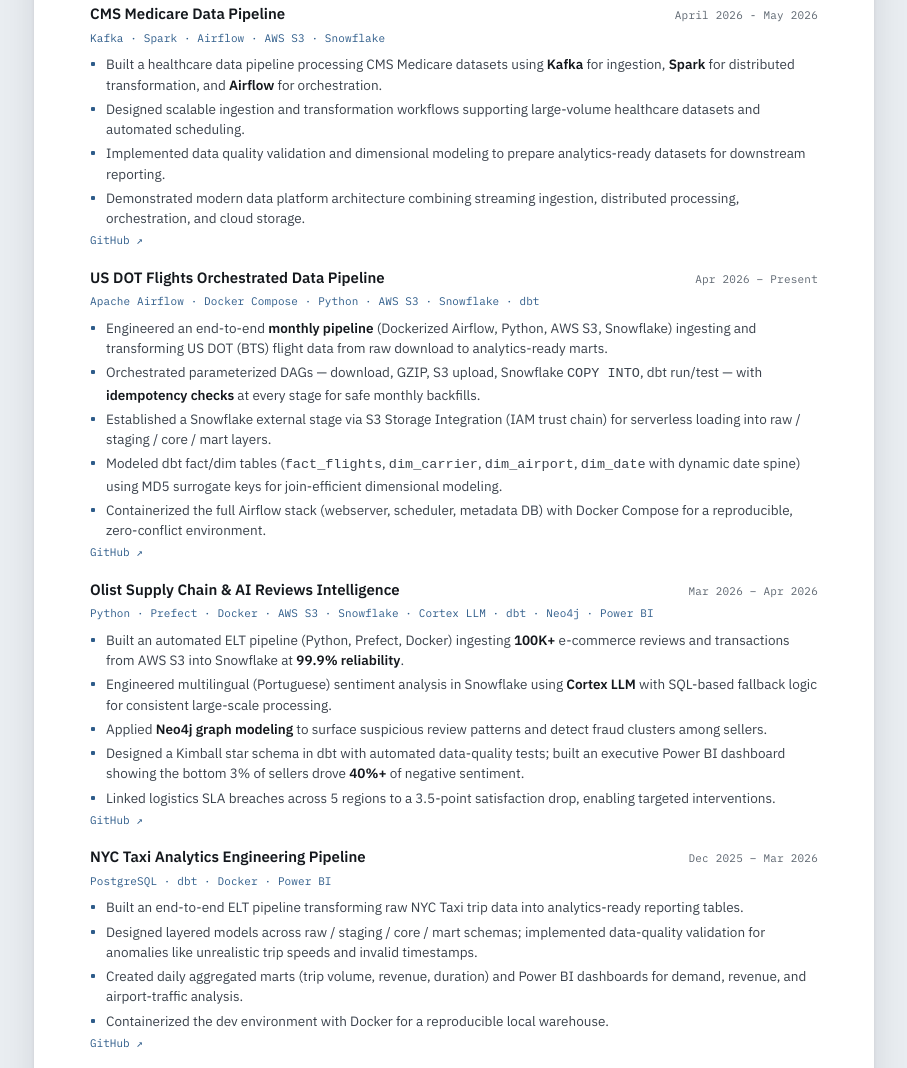
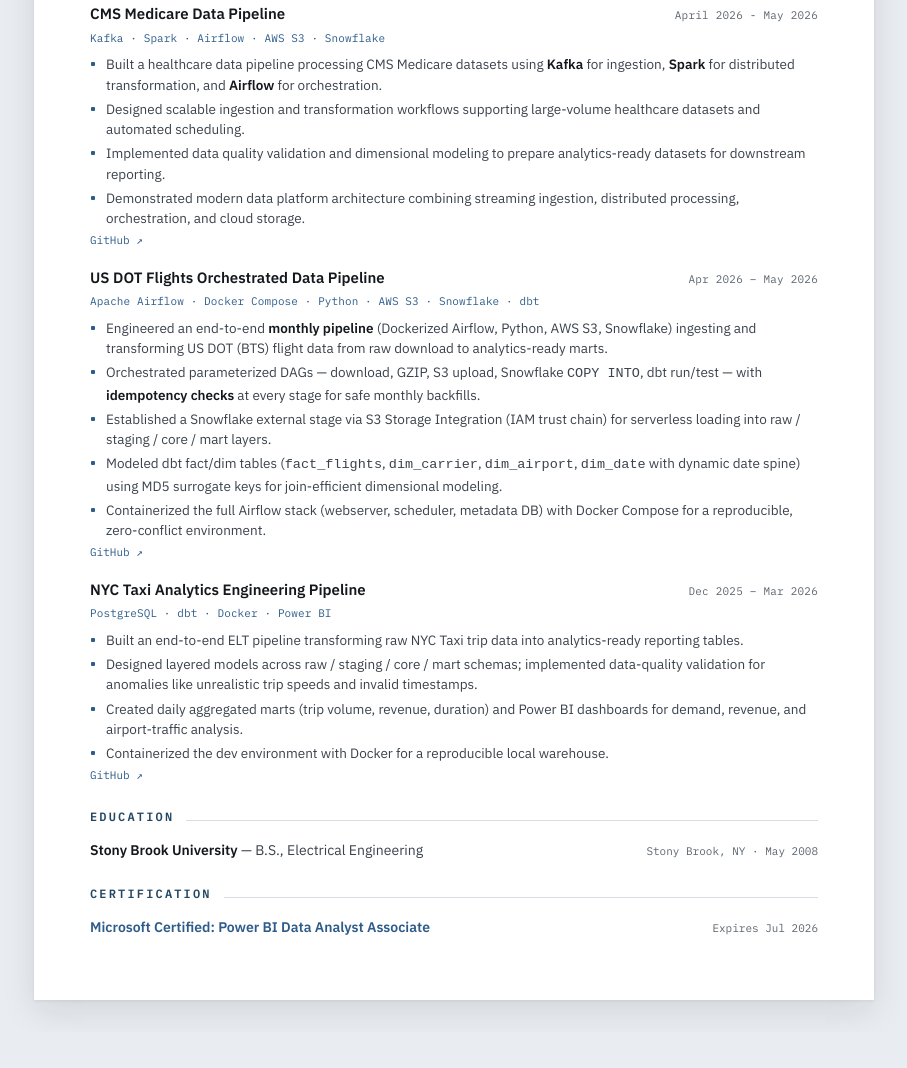
Before and after one commit to jonathanlyao/resume-site, a plain HTML site: page index.html in a window 1280 px wide. Shown: the part 1820-2888 px from the top of the page, without its empty margins (186-1093 px from the left). After the commit the page ends 2852 px from the top, so only its background shows below. Drawn offline with Linux system fonts and the light colour scheme.

Commit message:
update resume

```diff
--- a/index.html
+++ b/index.html
@@ -433,7 +433,7 @@
     <div class="entry">
       <div class="entry-head">
         <p class="entry-title">US DOT Flights Orchestrated Data Pipeline</p>
-        <span class="entry-date">Apr 2026 – Present</span>
+        <span class="entry-date">Apr 2026 – May 2026</span>
       </div>
       <div class="stack">Apache Airflow · Docker Compose · Python · AWS S3 · Snowflake · dbt</div>
       <ul class="bullets">
@@ -444,22 +444,6 @@
         <li>Containerized the full Airflow stack (webserver, scheduler, metadata DB) with Docker Compose for a reproducible, zero-conflict environment.</li>
       </ul>
       <div class="links-inline"><a href="https://github.com/jonathanlyao/US-DOT-Flights-End-to-End-Data-Engineering-Pipeline">GitHub ↗</a></div>
-    </div>
-
-    <div class="entry">
-      <div class="entry-head">
-        <p class="entry-title">Olist Supply Chain &amp; AI Reviews Intelligence</p>
-        <span class="entry-date">Mar 2026 – Apr 2026</span>
-      </div>
-      <div class="stack">Python · Prefect · Docker · AWS S3 · Snowflake · Cortex LLM · dbt · Neo4j · Power BI</div>
-      <ul class="bullets">
-        <li>Built an automated ELT pipeline (Python, Prefect, Docker) ingesting <b>100K+</b> e-commerce reviews and transactions from AWS S3 into Snowflake at <b>99.9% reliability</b>.</li>
-        <li>Engineered multilingual (Portuguese) sentiment analysis in Snowflake using <b>Cortex LLM</b> with SQL-based fallback logic for consistent large-scale processing.</li>
-        <li>Applied <b>Neo4j graph modeling</b> to surface suspicious review patterns and detect fraud clusters among sellers.</li>
-        <li>Designed a Kimball star schema in dbt with automated data-quality tests; built an executive Power BI dashboard showing the bottom 3% of sellers drove <b>40%+</b> of negative sentiment.</li>
-        <li>Linked logistics SLA breaches across 5 regions to a 3.5-point satisfaction drop, enabling targeted interventions.</li>
-      </ul>
-      <div class="links-inline"><a href="https://github.com/jonathanlyao/Olist-E-Commerce-Supply-Chain-AI-Reviews-Intelligence">GitHub ↗</a></div>
     </div>
 
     <div class="entry">
```
